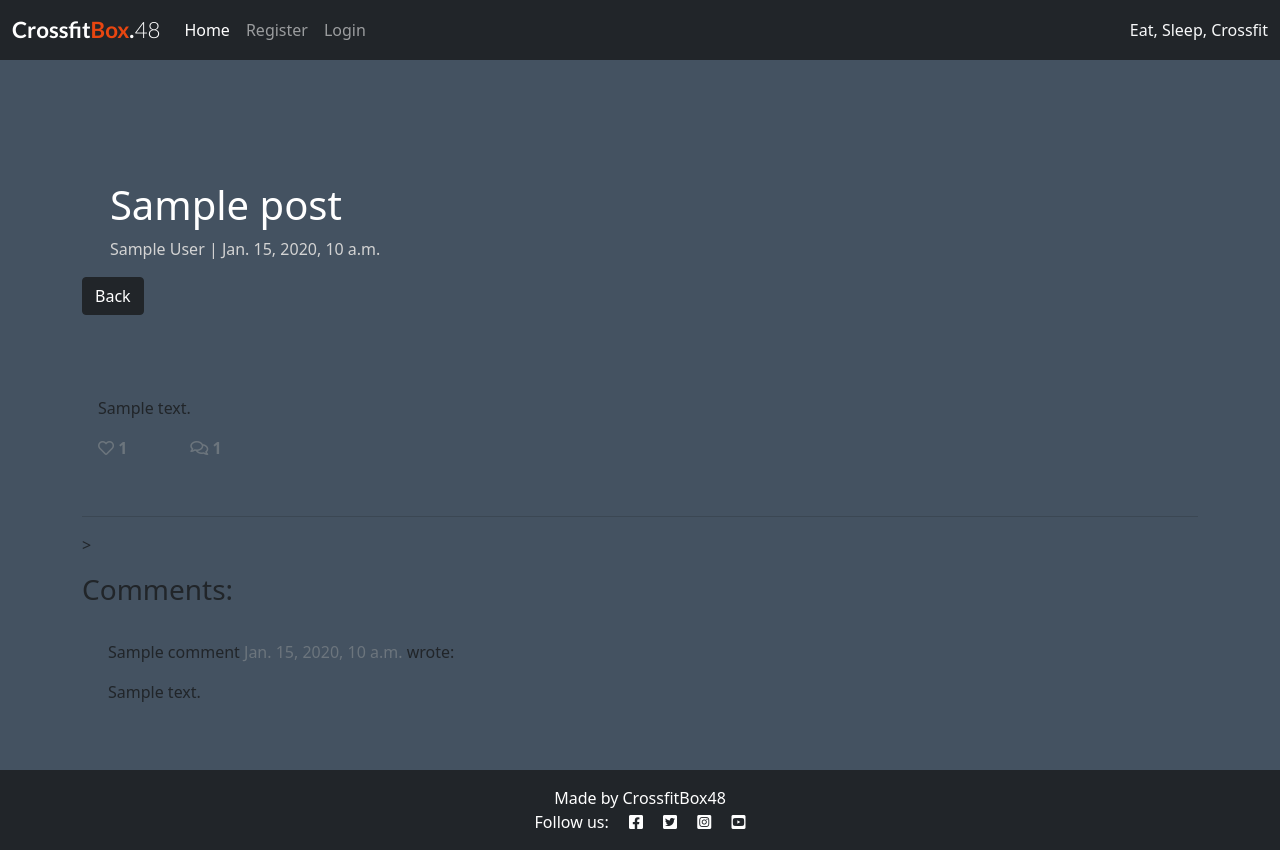
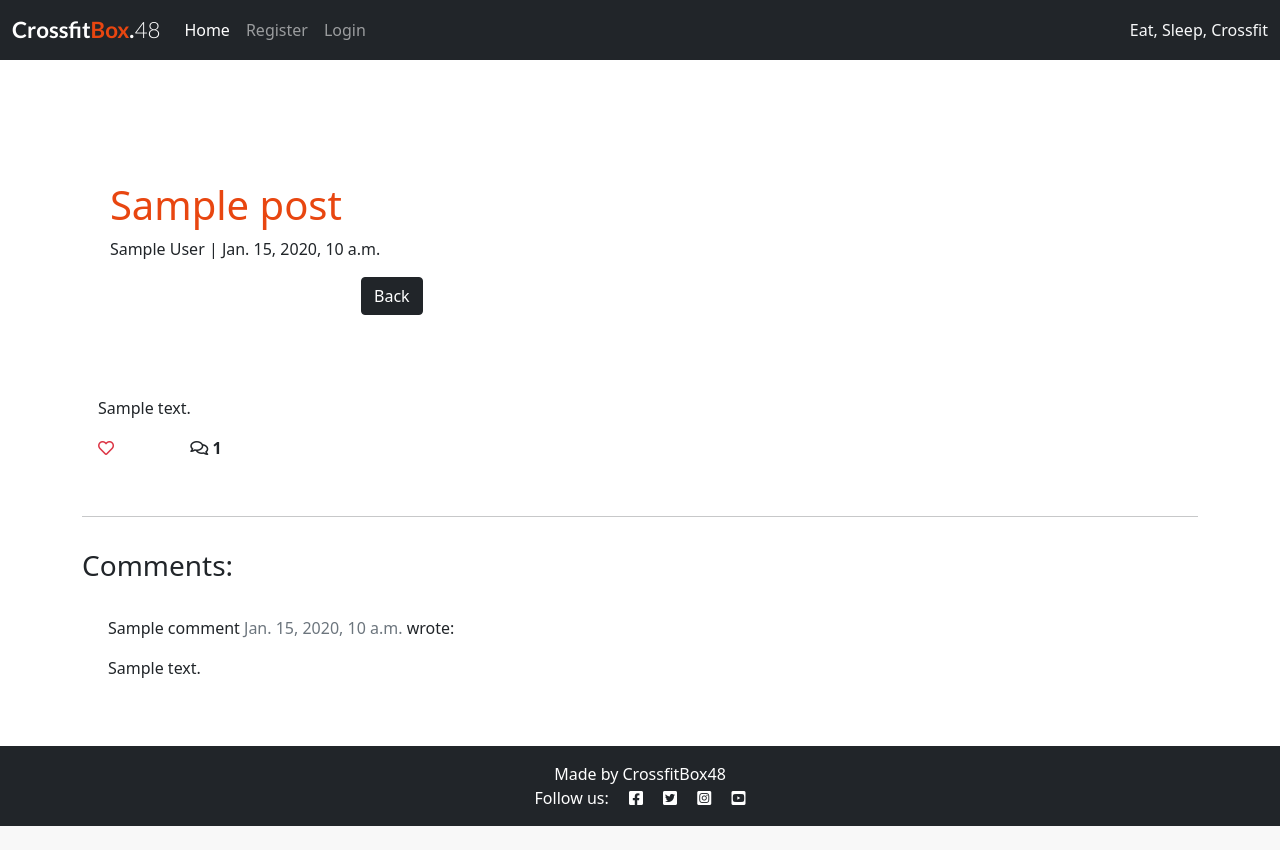
Before and after one commit to Carrie8348/pt4-djangoblog, a Django app: a page that uses templates/post_detail.html in a window 1280 px wide. After the commit the page ends 826 px from the top, so only its background shows below. Run offline with Django 3.2, Linux system fonts and the light colour scheme; tables that the repository leaves empty hold one stand-in row (values such as "Sample post"); parts of the project's set-up code (start-up, migrations or seed data) failed here and were passed over; some libraries are stand-ins or nearby versions.

Commit message:
fix color plan

```diff
--- a/static/style.css
+++ b/static/style.css
@@ -1,12 +1,12 @@
 body {
-   background-color: ;
+   background-color: white;
 }
 
 .brand {
     font-family: Lato, sans-serif;
     font-size: 1.4rem;
     font-weight: 700;
-    color: #fff;
+    color: white;
 }
 
 .red-o {
@@ -22,15 +22,11 @@ body {
 }
 
 .dark-bg {
-    background-color: #445261;
+    background-color: #8c8f93;
 }
 
 .main-bg {
-    background-color: #445261;
-}
-
-.bg-image {
-    background-image: ;
+    background-color: white;
 }
 
 .card {
@@ -47,7 +43,7 @@ body {
     bottom: 5%;
     min-width: 30%;
     left: -2px;
-    background-color: #23BBBB;
+    background-color: #E84610;
 }
 
 .author {
@@ -66,8 +62,8 @@ body {
 }
 
 .masthead-text {
-    background-color: #445261;
-    color: white;
+    background-color: white;
+    color: #E84610;
     position: relative;
 }
 
@@ -83,7 +79,7 @@ body {
     right: 90%;
     height: 150%;
     width: 100%;
-    background: #445261;
+    background: #f5f6f8;
     -webkit-transform: skew(15deg);
     -moz-transform: skew(15deg);
     transform: skew(15deg);
@@ -92,7 +88,7 @@ body {
 
 .post-link {
     text-decoration: none;
-    color: #445261;
+    color: black;
 }
 
 .post-link:hover,
@@ -128,7 +124,7 @@ body {
 
 .link:hover,
 .link:active {
-    color: #445261;
+    color: #f0f2f4;
     text-decoration: underline;
 }
 
--- a/templates/index.html
+++ b/templates/index.html
@@ -24,11 +24,11 @@
                                 </div>
                             </div>
                             <a href="{% url 'post_detail' post.slug  %}" class="post-link">
-                                <h2 class="card-title text-white h5">{{ post.title }}</h2>
+                                <h2 class="card-title text-dark h5">{{ post.title }}</h2>
                                 <p class="card-text">{{ post.excerpt }}</p>
                             </a>
                             <hr />
-                            <p class="card-text text-white h6">{{ post.created_on}} <i class="far fa-heart"></i>
+                            <p class="card-text text-dark h6">{{ post.created_on}} <i class="far fa-heart text-danger"></i>
                                 {{ post.number_of_likes }}</p>
                         </div>
                     </div>
--- a/templates/post_detail.html
+++ b/templates/post_detail.html
@@ -8,9 +8,9 @@
                 <!-- Post title goes in these h1 tags -->
                 <h1 class="post-title">{{ post.title }}</h1>
                 <!-- Post author goes before the | the post's created date goes after -->
-                <p class="post-subtitle">{{ post.author.first_name }} {{ post.author.last_name }} | {{ post.created_on }}</p>
+                <p class="post-subtitle text-dark">{{ post.author.first_name }} {{ post.author.last_name }} | {{ post.created_on }}</p>
                 <a href="{% url 'home' %}">
-                    <button class="btn btn-dark">Back</button>
+                    <button class="btn btn-dark position-absolute top-100 start-50">Back</button>
                 </a>
             </div>
 
@@ -24,7 +24,7 @@
             <div class="card-body">
                 <!-- The post content goes inside the card-text. -->
                 <!-- Use the | safe filter inside the template tags -->
-                <p class="card-text">
+                <p class="card-text text-dark">
                     {{ post.content | safe }}
                 </p>
                 <div class="row">
@@ -38,27 +38,27 @@
                             {% if liked %}
 
                             <button type="submit" name="blogpost_id" value="{{post.slug}}" class="btn-like" >
-                                <i class="fas fa-heart"></i>
+                                <i class="fas fa-heart text-danger"></i>
                             </button>
 
                              {% else %}
 
                             <button type="submit" name="blogpost_id" value="{{post.slug}}" class="btn-like">
-                                <i class="far fa-heart"></i> </button>
+                                <i class="far fa-heart text-danger"></i> </button>
 
                              {% endif %}
                         </form>
 
                          {% else %}
-                        <span class="text-secondary"><i class="far fa-heart"></i></span>
+                        <span class="text-white"><i class="far fa-heart text-danger"></i></span>
                          {% endif %}
-                         <span class="text-secondary"> {{ post.number_of_likes }}</i></span>
+                         <span class="text-white"> {{ post.number_of_likes }}</i></span>
                         </strong>
 
                 </div>
                     <div class="col-1">
                         {% with comments.count as total_comments %}
-                        <strong class="text-secondary"><i class="far fa-comments"></i>
+                        <strong class="text-dark"><i class="far fa-comments"></i>
                             <!-- Our total_comments variable goes before the closing strong tag -->
                             {{ total_comments }}</strong>
                         {% endwith %}
@@ -72,7 +72,7 @@
             <hr>
         </div>
     </div>
->
+
 
 
     <div class="row">
@@ -97,7 +97,7 @@
                 {% endfor %}
             </div>
         </div>
-        <div class="col-md-4 card mb-4  mt-3 ">
+        <div class="col-md-4 card mb-4 mt-3 ">
             <div class="card-body">
                 <!-- After commented -->
                 {% if commented %}
```
